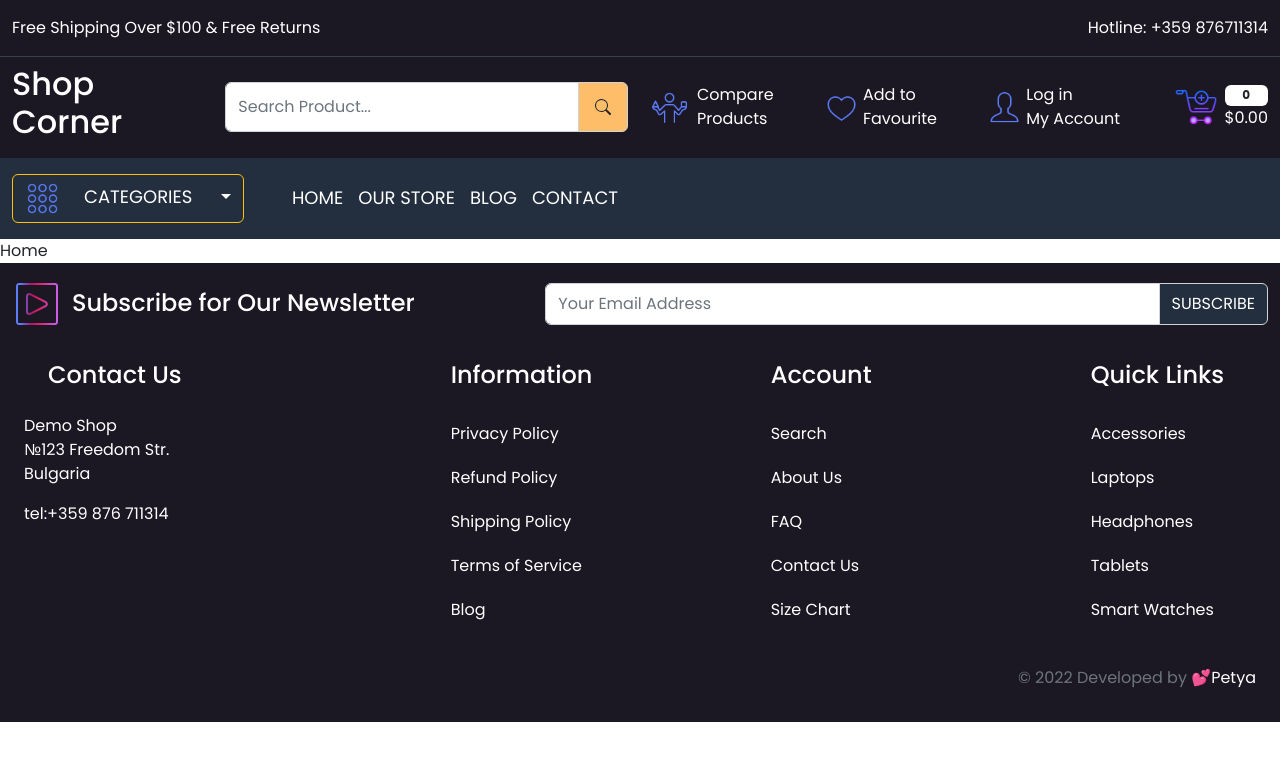
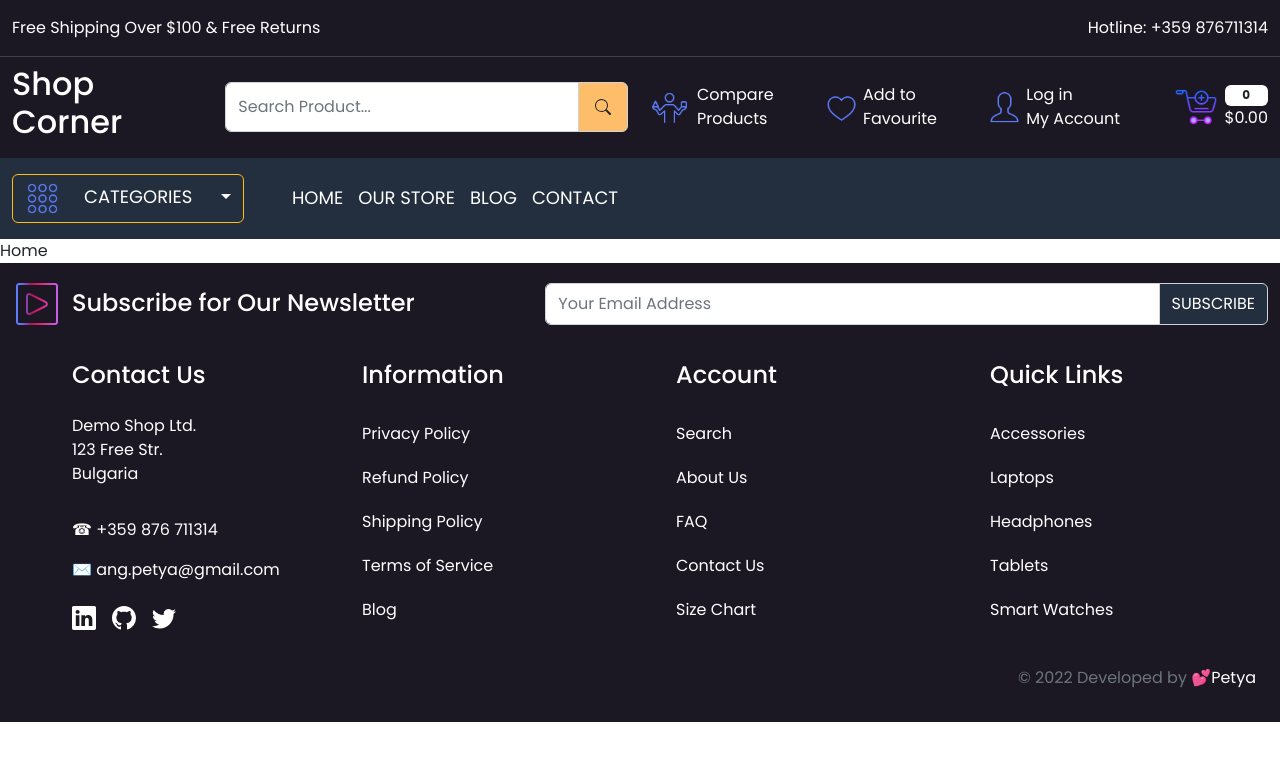
Before and after one commit to bpetya44/react-ecommerce-app, a React (Create React App) app: page / in a window 1280 px wide. Shown: the top 760 px of the page. Built offline with nearby package versions, Linux system fonts and the light colour scheme.

Commit message:
footer complete

```diff
--- a/src/components/Footer.jsx
+++ b/src/components/Footer.jsx
@@ -1,5 +1,6 @@
 import React from "react";
-import { Link } from 'react-router-dom'
+import { Link } from 'react-router-dom';
+import { BsLinkedin, BsTwitter, BsGithub, } from 'react-icons/bs'
 
 const Footer = () => {
   return (
@@ -35,13 +36,19 @@ const Footer = () => {
       </footer>
 
       {/* Middle Footer */}
-      <footer className="py-3 ps-4">
+      <footer className="py-3 ps-5">
         <div className="row">
-          <div className="col-4">
+          <div className="col-3">
             <h4 className="text-white mb-4 ps-4">Contact Us</h4>
-        <div>
-          <address className="text-white">Demo Shop <br/> №123 Freedom Str. <br/>Bulgaria</address>
-          <a href="tel: +359 876 711314" className="text-white">tel:+359 876 711314</a>
+        <div className="ps-4">
+          <address className="text-white">Demo Shop Ltd. <br/> 123 Free Str. <br/>Bulgaria</address>
+          <a href="tel: +359 876 711314" className="text-white mt-3">&#9742; +359 876 711314</a>
+          <a href="mailto:ang.petya@gmail.com" className="text-white d-block mt-3">✉️ ang.petya@gmail.com</a>
+          <div className="social_icons d-flex align-items-center gap-3 mt-4">
+            <a className="text-white" alt="linkedin icon" href="https://www.linkedin.com/in/ang-petya/"><BsLinkedin  className="fs-4" /></a>
+            <a className="text-white" alt="github  icon" href="https://github.com/bpetya44"><BsGithub className="fs-4" /></a>
+            <a className="text-white" alt="twitter icon" href="https://twitter.com/ang_petya"><BsTwitter  className="fs-4"/></a>
+          </div>
         </div>
         </div>
 
```
